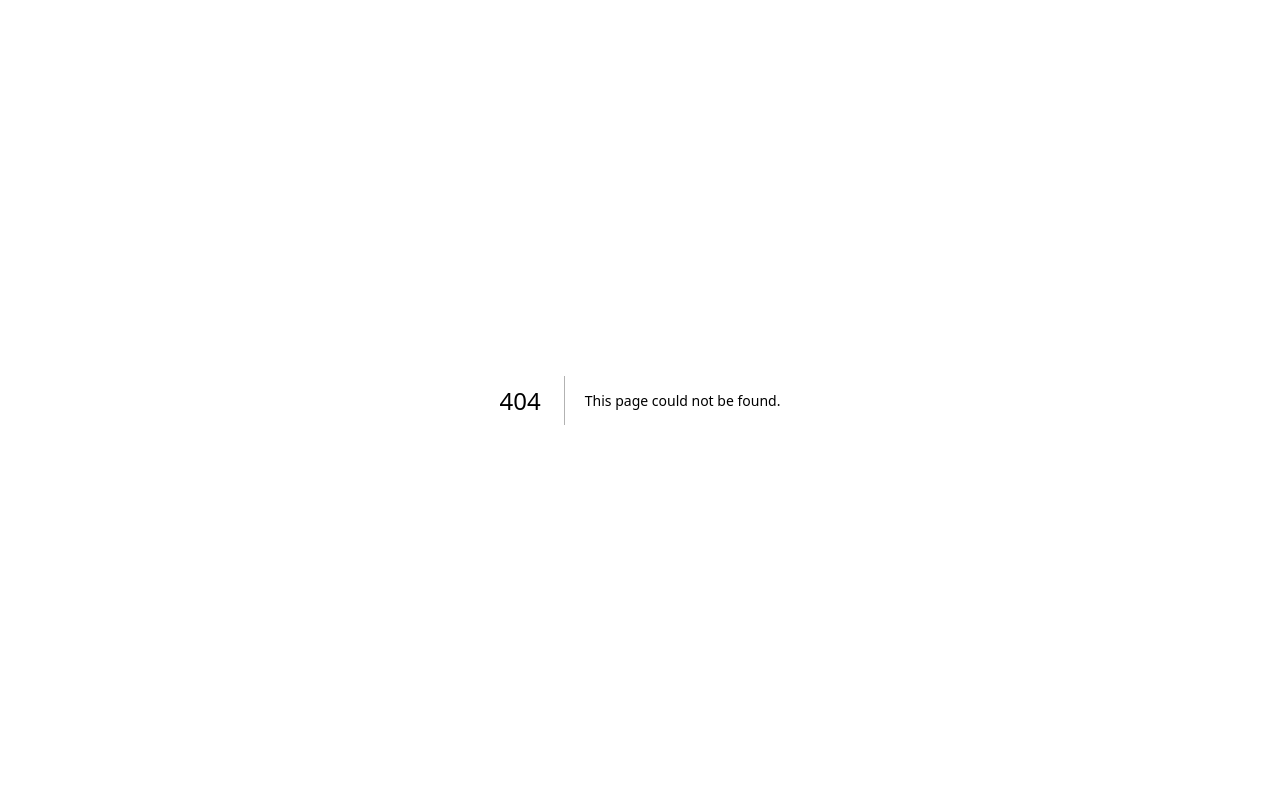
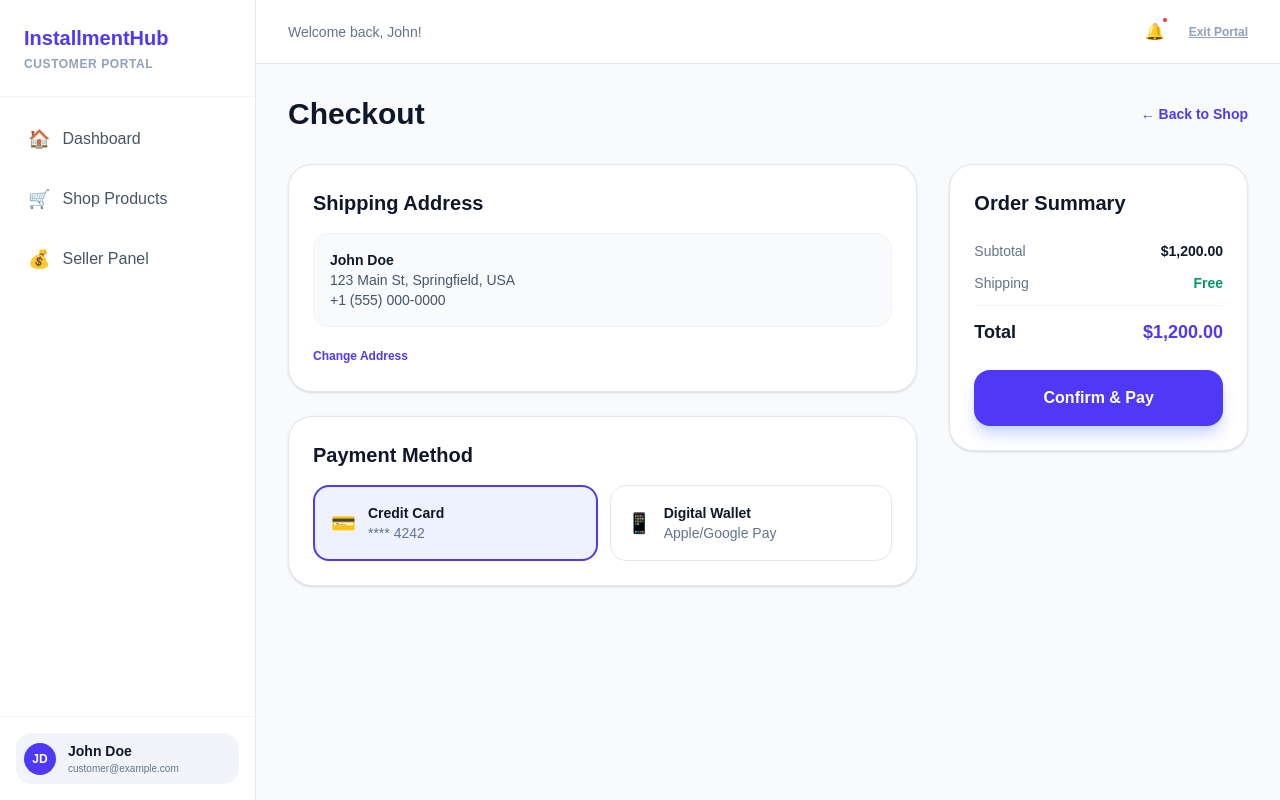
Before and after one commit to esquivelmj24/InstallmentApp, a Next.js app: page /checkout in a window 1280 px wide. Before the commit this address had no page. Built offline with nearby package versions, Linux system fonts and the light colour scheme.

Commit message:
Add Add-to-Cart prompt and Checkout flow

```diff
--- /dev/null
+++ b/src/app/(customer)/checkout/page.tsx
@@ -0,0 +1,69 @@
+'use client';
+import React from 'react';
+import Link from 'next/link';
+
+export default function CheckoutPage() {
+  return (
+    <div className="space-y-8">
+      <div className="flex items-center justify-between">
+        <h1 className="text-3xl font-bold text-slate-900">Checkout</h1>
+        <Link href="/shop" className="text-sm text-indigo-600 font-semibold hover:underline">← Back to Shop</Link>
+      </div>
+
+      <div className="grid grid-cols-1 lg:grid-cols-3 gap-8">
+        <div className="lg:col-span-2 space-y-6">
+          <div className="bg-white rounded-3xl border border-slate-200 p-6 shadow-sm space-y-4">
+            <h2 className="text-xl font-bold text-slate-900">Shipping Address</h2>
+            <div className="p-4 bg-slate-50 rounded-2xl border border-slate-100 text-sm text-slate-600">
+              <p className="font-bold text-slate-900">John Doe</p>
+              <p>123 Main St, Springfield, USA</p>
+              <p>+1 (555) 000-0000</p>
+            </div>
+            <button className="text-xs font-bold text-indigo-600 hover:underline">Change Address</button>
+          </div>
+
+          <div className="bg-white rounded-3xl border border-slate-200 p-6 shadow-sm space-y-4">
+            <h2 className="text-xl font-bold text-slate-900">Payment Method</h2>
+            <div className="flex gap-3">
+              <div className="flex-1 p-4 border-2 border-indigo-600 bg-indigo-50 rounded-2xl flex items-center gap-3">
+                <span className="text-xl">💳</span>
+                <div className="text-sm">
+                  <p className="font-bold text-slate-900">Credit Card</p>
+                  <p className="text-slate-500">**** 4242</p>
+                </div>
+              </div>
+              <div className="flex-1 p-4 border border-slate-200 rounded-2xl flex items-center gap-3 hover:border-indigo-300 cursor-pointer transition-colors">
+                <span className="text-xl">📱</span>
+                <div className="text-sm">
+                  <p className="font-bold text-slate-900">Digital Wallet</p>
+                  <p className="text-slate-500">Apple/Google Pay</p>
+                </div>
+              </div>
+            </div>
+          </div>
+        </div>
+
+        <div className="bg-white rounded-3xl border border-slate-200 p-6 shadow-sm space-y-6 h-fit sticky top-24">
+          <h2 className="text-xl font-bold text-slate-900">Order Summary</h2>
+          <div className="space-y-3">
+            <div className="flex justify-between text-sm">
+              <span className="text-slate-500">Subtotal</span>
+              <span className="font-semibold text-slate-900">$1,200.00</span>
+            </div>
+            <div className="flex justify-between text-sm">
+              <span className="text-slate-500">Shipping</span>
+              <span className="text-emerald-600 font-semibold">Free</span>
+            </div>
+            <div className="pt-3 border-t border-slate-100 flex justify-between font-bold text-lg">
+              <span className="text-slate-900">Total</span>
+              <span className="text-indigo-600">$1,200.00</span>
+            </div>
+          </div>
+          <button className="w-full py-4 bg-indigo-600 text-white font-bold rounded-2xl hover:bg-indigo-700 transition-all shadow-lg shadow-indigo-200">
+            Confirm & Pay
+          </button>
+        </div>
+      </div>
+    </div>
+  );
+}
--- a/src/app/(customer)/shop/page.tsx
+++ b/src/app/(customer)/shop/page.tsx
@@ -1,4 +1,6 @@
-import React from 'react';
+'use client';
+import React, { useState } from 'react';
+import { useRouter } from 'next/navigation';
 import { Product } from '@/types';
 
 const MOCK_PRODUCTS: Product[] = [
@@ -11,6 +13,15 @@ const MOCK_PRODUCTS: Product[] = [
 ];
 
 export default function Shop() {
+  const router = useRouter();
+  const [selectedProduct, setSelectedProduct] = useState<Product | null>(null);
+  const [isModalOpen, setIsModalOpen] = useState(false);
+
+  const handleAddToCart = (product: Product) => {
+    setSelectedProduct(product);
+    setIsModalOpen(true);
+  };
+
   return (
     <div className="space-y-8">
       <div className="flex items-center justify-between">
@@ -45,13 +56,50 @@ export default function Shop() {
               </div>
               <h3 className="text-lg font-bold text-slate-900">{product.name}</h3>
               <p className="text-sm text-slate-500 line-clamp-2">{product.description}</p>
-              <button className="w-full mt-4 py-2 px-4 bg-slate-900 text-white text-sm font-semibold rounded-xl hover:bg-slate-800 transition-colors">
+              <button
+                onClick={() => handleAddToCart(product)}
+                className="w-full mt-4 py-2 px-4 bg-slate-900 text-white text-sm font-semibold rounded-xl hover:bg-slate-800 transition-colors"
+              >
                 Add to Cart
               </button>
             </div>
           </div>
         ))}
       </div>
+
+      {/* Add to Cart Modal */}
+      {isModalOpen && selectedProduct && (
+        <div className="fixed inset-0 z-50 flex items-center justify-center p-4 bg-slate-900/60 backdrop-blur-sm animate-in fade-in duration-200">
+          <div className="bg-white rounded-3xl max-w-sm w-full shadow-2xl border border-slate-200 overflow-hidden animate-in zoom-in-95 duration-200">
+            <div className="p-6 text-center space-y-4">
+              <div className="w-20 h-20 bg-indigo-100 text-indigo-600 rounded-full flex items-center justify-center text-4xl mx-auto mb-2">
+                🛒
+              </div>
+              <div className="space-y-1">
+                <h3 className="text-xl font-bold text-slate-900">Item Added!</h3>
+                <p className="text-sm text-slate-500">
+                  <span className="font-semibold text-slate-900">{selectedProduct.name}</span> has been added to your cart.
+                </p>
+              </div>
+            </div>
+
+            <div className="p-6 bg-slate-50 border-t border-slate-100 grid grid-cols-1 gap-3">
+              <button
+                onClick={() => router.push('/checkout')}
+                className="w-full py-3 px-4 bg-indigo-600 text-white font-bold rounded-xl hover:bg-indigo-700 transition-all shadow-lg shadow-indigo-200"
+              >
+                Proceed to Checkout
+              </button>
+              <button
+                onClick={() => setIsModalOpen(false)}
+                className="w-full py-3 px-4 bg-white text-slate-600 font-semibold rounded-xl border border-slate-200 hover:bg-slate-50 transition-all"
+              >
+                Back to previous screen
+              </button>
+            </div>
+          </div>
+        </div>
+      )}
     </div>
   );
 }
```
